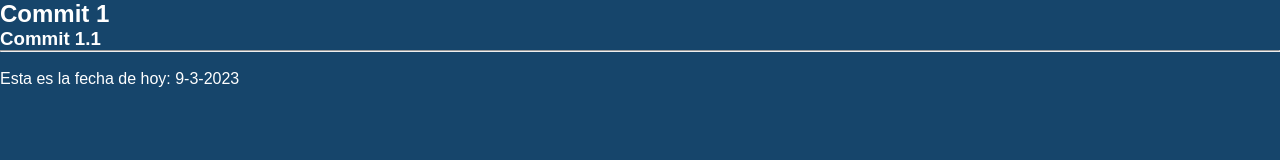
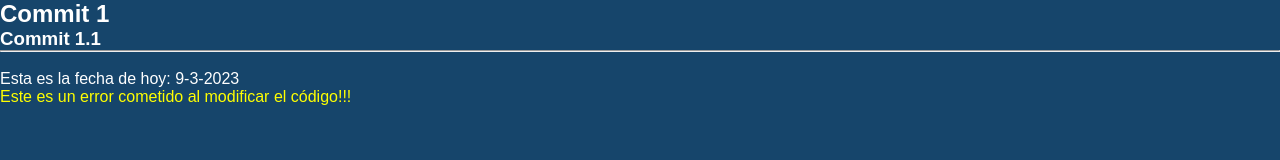
Before and after one commit to patobottos/prueba9m, a plain HTML site: page index.html in a window 1280 px wide. Drawn offline with Linux system fonts and the light colour scheme.

Commit message:
Error Part 4

```diff
--- a/index.html
+++ b/index.html
@@ -14,6 +14,10 @@
     <br>
     <p>Esta es la fecha de hoy: <span id="fecha"></span></p>
 
+    <p style="color: yellow">Este es un error cometido al modificar el código!!!</p>
+
+
+
 
 
     <script src="index.js"></script>
```
